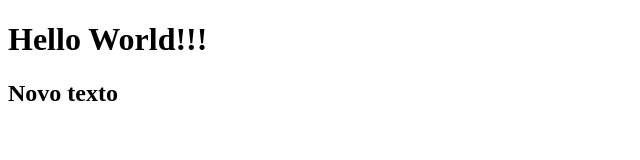
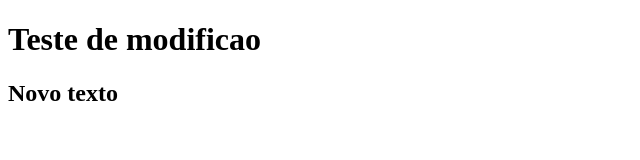
Before and after one commit to TonyCarlosJackson/primeirotestegithub, a plain HTML site: page index.html in a window 1280 px wide. Shown: the whole page, without its empty margins (0-640 px from the left). Drawn offline with Linux system fonts and the light colour scheme.

Commit message:
Update index.html

```diff
--- a/index.html
+++ b/index.html
@@ -7,7 +7,7 @@
   <title>Document</title>
 </head>
 <body>
-  <h1>Hello World!!!</h1>
+  <h1>Teste de modificao</h1>
   <h2>Novo texto</h2>
 </body>
 </html>
```
